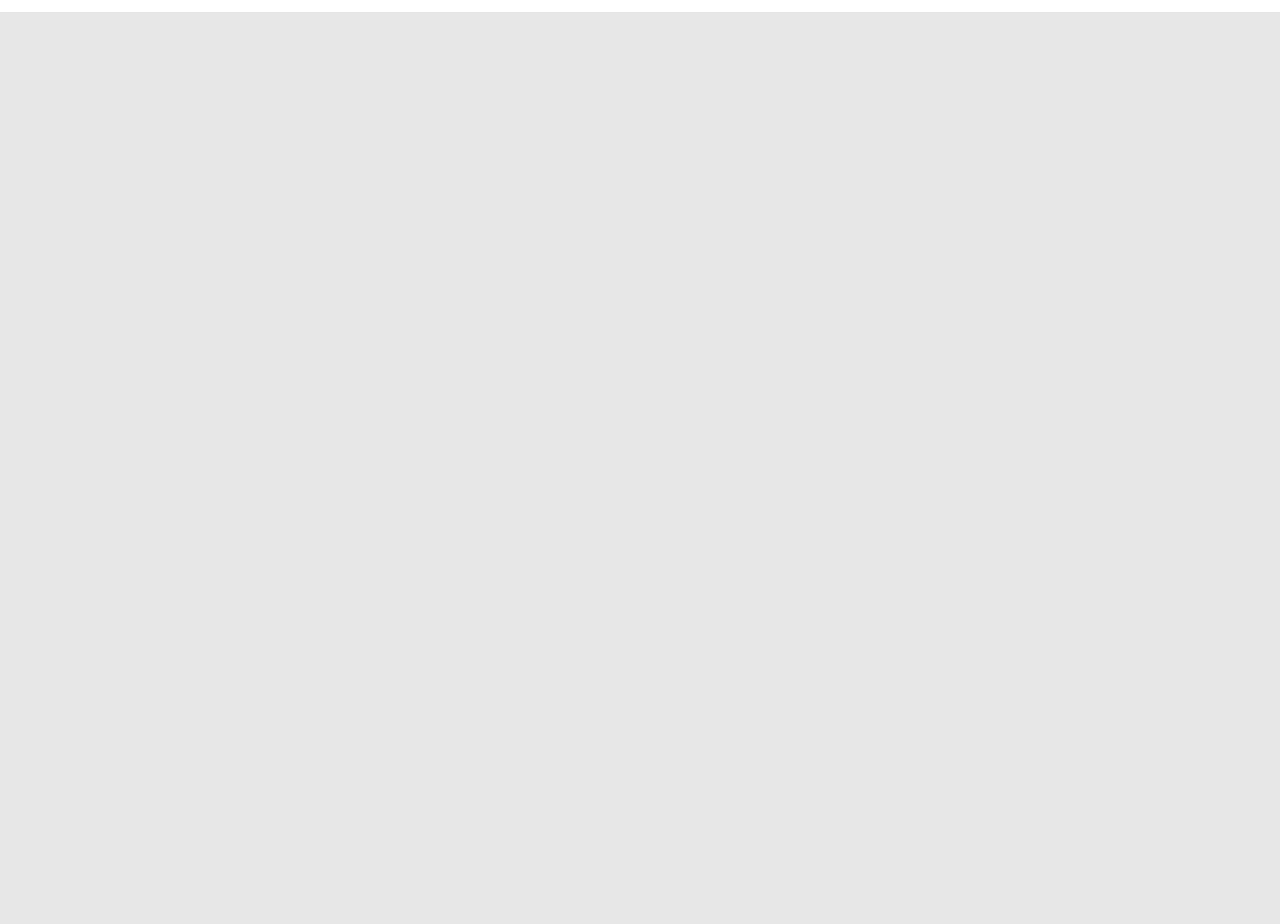
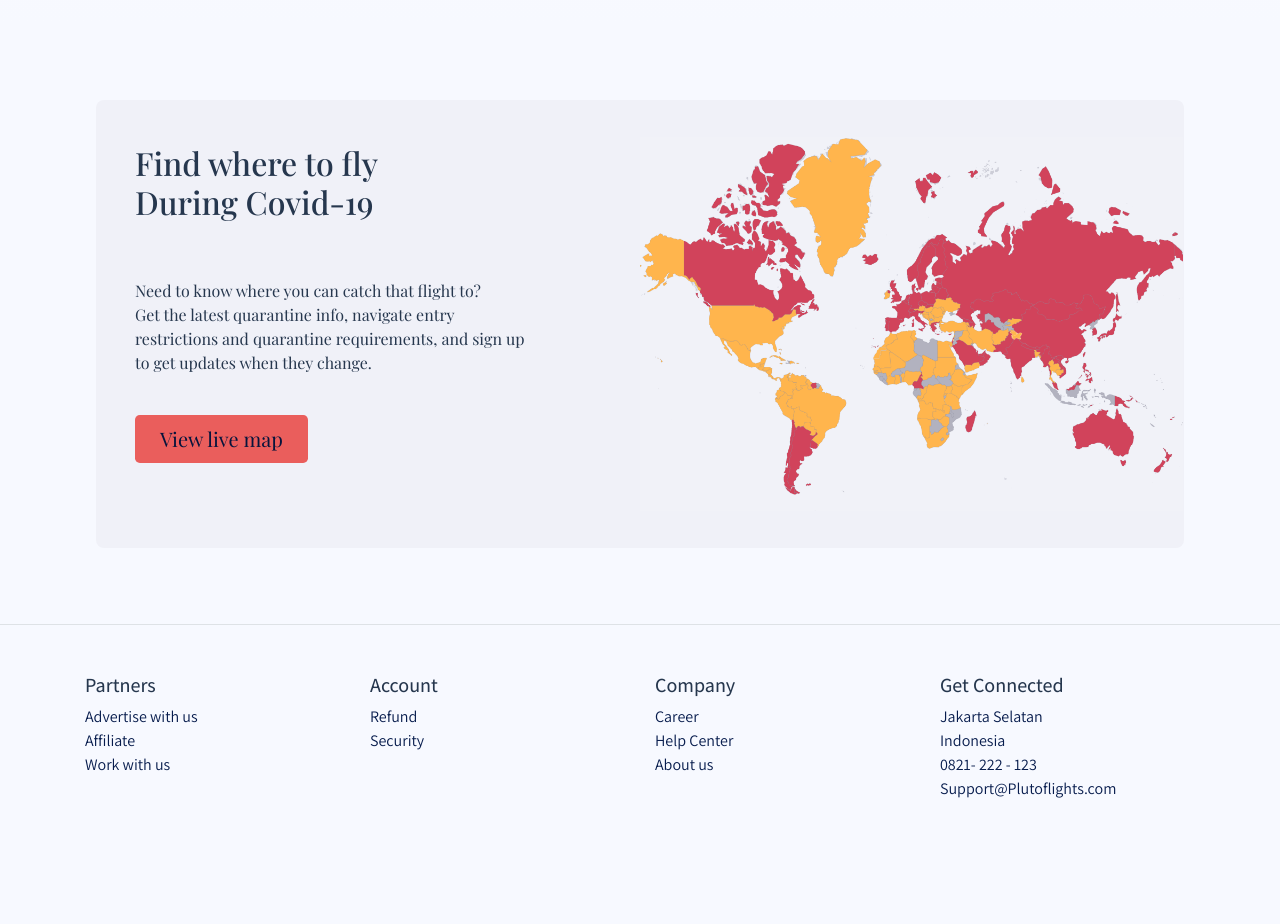
Before and after one commit to nadeeee/Pluto, a plain HTML site: page index.html in a window 1280 px wide. Shown: the part 1794-2718 px from the top of the page. Before the commit the page ends 1806 px from the top, so only its background shows below. Drawn offline with nearby package versions, Linux system fonts and the light colour scheme; a web font is replaced by a local one.

Commit message:
almost finish landing page

```diff
--- a/frontend/style/main.scss
+++ b/frontend/style/main.scss
@@ -1,5 +1,5 @@
 body{
-    background-color: rgb(231, 231, 231);
+    background-color:#f7f9ff;
     font-family: 'Assistant', sans-serif;
     color: #26374E;
 }
@@ -198,13 +198,20 @@ header{
 
 .section-popular-travel{
     .btn-primary{
-        margin-left: 113px !important;
+        margin-left: 105px !important;
     }
     .card-text{
         text-decoration: none;
         color: black;
         font-weight: 300;
     }
+
+    .Price {
+        color: #26374E !important;
+        font-weight: 600;
+
+       }
+
     .card{
         box-shadow: 0 14px 28px rgba(0,0,0,0.25),
 			0 10px 10px rgba(0,0,0,0.22);
@@ -215,16 +222,73 @@ header{
 }
 
 .section-networks{
-    background-color: #ffff;
+    background: linear-gradient(#fff 0%, #f7f9ff 100%);
     margin-top: -293px;
     padding-top: 380px;
     padding-bottom: 40px;
     h2{
         font-family: 'Playfair Display', serif;
         font-weight: bold;
+        font-size: 40px;
+    }
+    p{
+        font-size: 18px;
     }
     .text-center{
         padding-left: 25px !important;
         padding-right: 25px !important;
     }
 }
+
+.price{
+ color: #26374E !important;
+}
+
+.section-live-map {
+    /* Location of the image */
+    // background-image: url('frontend/image/bg fligt@2x.png') !important;
+    height: 600px;
+    background-image: url('../image/bg\ fligt@2x.png');
+    background-color: #f7f9ff;
+
+    background-position: center;
+    background-repeat: no-repeat;
+
+    .top-left{
+        font-family: 'Playfair Display', serif;
+        padding-left: 50px;
+    }
+
+    h2{
+
+        padding-top: 120px;
+
+      }
+
+      p{
+          padding-top: 50px;
+      }
+      .btn-get-started{
+
+        background-color: #EA5E5C;
+        color: #06143C;
+
+        &:hover{
+        background-color: #e06e6c;
+        color: #06143C;
+        }
+    }
+
+}
+footer{
+    // background-color: #26374E;
+    height: 300px;
+}
+
+.section-footer{
+
+    a{
+        color: #071C4D;
+    }
+
+}
--- a/index.html
+++ b/index.html
@@ -126,16 +126,16 @@
                         <div class="card-body">
                           <h5 class="card-title">London</h5>
                           <p class="card-text-airlanes">Qatar Airways</p>
-                          <p class="card-text-date">Fri,2 Jul</p>
+                          <p class="card-text-date">Fri, 2 Jul</p>
                           <p class="card-text-route"> CGK<span class="tab"></span>LGW</p>
-                          <p class="card-text-date">Fri,9 Jul</p>
+                          <p class="card-text-date">Fri, 9 Jul</p>
                           <p class="card-text-route"> LGW<span class="tab"></span>CGK</p>
                         </div>
                         <ul class="list-group list-travel">
                             <li class="list-group-item">
                                 <a class="card-text">From </a>
                                 <br>
-                                     <a href="price"><br>Rp <br> 10,000,000</a>
+                                <a class="Price"><br>Rp <br> 10,000,000</a>
                                 <a href="#" class="btn btn-primary">View</a>
                             </li>
                         </ul>
@@ -146,16 +146,16 @@
                         <div class="card-body">
                           <h5 class="card-title">New york</h5>
                           <p class="card-text-airlanes">Qatar Airways</p>
-                          <p class="card-text-date">Fri,2 Jul</p>
+                          <p class="card-text-date">Wed, 15 Sep</p>
                           <p class="card-text-route"> CGK<span class="tab"></span>JFK</p>
-                          <p class="card-text-date">Fri,9 Jul</p>
+                          <p class="card-text-date">Wed, 29 sep</p>
                           <p class="card-text-route"> JFK<span class="tab"></span>CGK</p>
                         </div>
                         <ul class="list-group list-travel">
                             <li class="list-group-item">
                                 <a class="card-text">From </a>
                            <br>
-                                <a href="price"><br>Rp <br> 10,000,000</a>
+                                <a class="Price"><br>Rp <br> 10,000,000</a>
                                 <a href="#" class="btn btn-primary">View</a>
                             </li>
                         </ul>
@@ -166,16 +166,16 @@
                         <div class="card-body">
                           <h5 class="card-title">Istanbul</h5>
                           <p class="card-text-airlanes">Qatar Airways</p>
-                          <p class="card-text-date">Fri,2 Jul</p>
+                          <p class="card-text-date">Sun, 8 Aug</p>
                           <p class="card-text-route"> CGK<span class="tab"></span>IST</p>
-                          <p class="card-text-date">Fri,9 Jul</p>
+                          <p class="card-text-date">Fri, 24 Sep</p>
                           <p class="card-text-route"> IST<span class="tab"></span>CGK</p>
                         </div>
                         <ul class="list-group list-travel">
                             <li class="list-group-item">
                                 <a class="card-text">From </a>
                                 <br>
-                                     <a href="price"><br>Rp <br> 10,000,000</a>
+                                     <a class="Price"><br>Rp <br> 10,000,000</a>
                                 <a href="#" class="btn btn-primary">View</a>
                             </li>
                         </ul>
@@ -221,7 +221,7 @@
             </div>
         </section>
 
-        <section class="section-networks">
+        <section class="section-networks" id="networks">
             <div class="container">
                 <div class="row">
                     <div class="col-md-4">
@@ -238,8 +238,74 @@
             </div>
         </section>
 
+        <section class="section-live-map" id="livemap">
+            <div class="container">
+
+                <div class="top-left">
+                    <h2>Find where to fly <br>
+                        During Covid-19</h2>
+                    <p>
+                        Need to know where you can catch that flight to? <br>
+                        Get the latest quarantine info, navigate entry <br>
+                        restrictions and quarantine requirements, and sign up <br>
+                        to get updates when they change.
+                    </p>
+                    <a href="#" class="btn btn-get-started btn-lg px-4 mt-4">
+                        View live map
+                    </a>
+                </div>
+            </div>
+        </section>
+
     </main>
 
+    <footer class="section-footer border-top">
+        <div class="container pt-5 pd-5">
+            <div class="row justify-content-center">
+                <div class="col-12">
+                    <div class="row">
+                        <div class="col-12 col-lg-3">
+                            <h5>Partners</h5>
+                            <ul class="list-unstyled">
+                                <li><a href="#">Advertise with us</a></li>
+                                <li><a href="#">Affiliate</a></li>
+                                <li><a href="#">Work with us</a></li>
+                            </ul>
+                        </div>
+                        <div class="col-12 col-lg-3">
+                            <h5>Account</h5>
+                            <ul class="list-unstyled">
+                                <li><a href="#">Refund</a></li>
+                                <li><a href="#">Security</a></li>
+                            </ul>
+                        </div>
+                        <div class="col-12 col-lg-3">
+                            <h5>Company</h5>
+                            <ul class="list-unstyled">
+                                <li><a href="#">Career</a></li>
+                                <li><a href="#">Help Center</a></li>
+                                <li><a href="#">About us</a></li>
+                            </ul>
+                        </div>
+                        <div class="col-12 col-lg-3">
+                            <h5>Get Connected</h5>
+                            <ul class="list-unstyled">
+                                <li><a href="#">Jakarta Selatan</a></li>
+                                <li><a href="#">Indonesia</a></li>
+                                <li><a href="#">0821- 222 - 123</a></li>
+                                <li><a href="#">Support@Plutoflights.com</a></li>
+                            </ul>
+                        </div>
+
+                    </div>
+                </div>
+            </div>
+        </div>
+        <div class="container-fluid">
+
+
+        </div>
+    </footer>
 
     <script src="frontend/libraries/jquery/jquery-3.6.0.min.js"></script>
     <script src="frontend/libraries/bootstrap/js/bootstrap.js"></script>
```
Also changed, not shown: frontend/image/bg fligt.png (added), frontend/image/bg fligt@2x.png (added), frontend/style/main.css, 1 other file.
